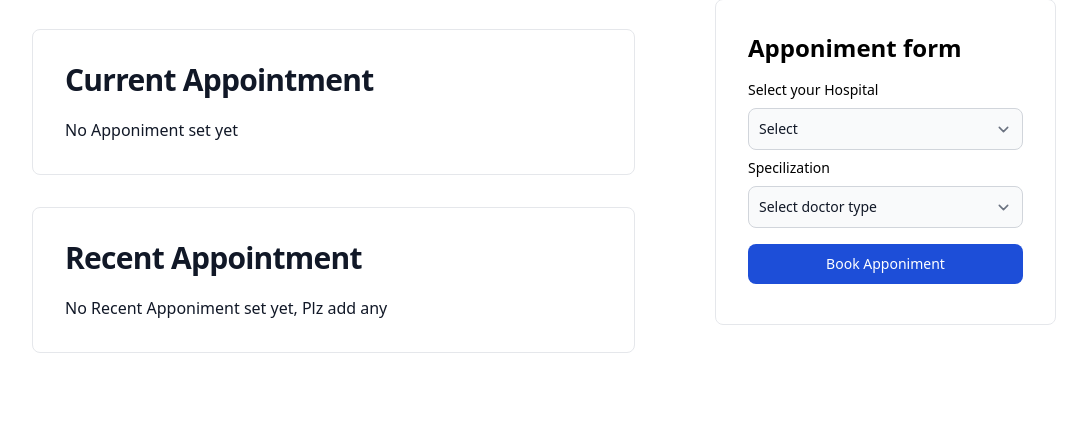
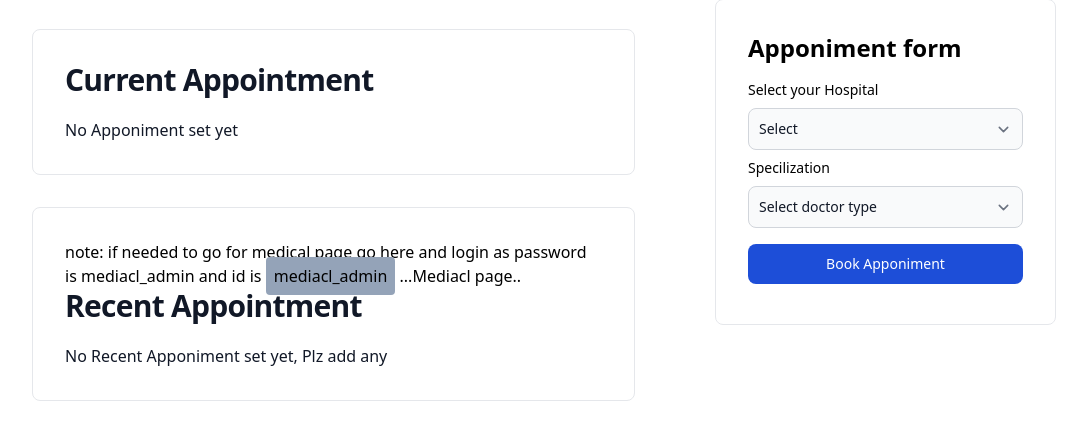
Before and after one commit to 0luv69/Digital_Bima, a Django app: page / in a window 1280 px wide. Shown: the part 473-906 px from the top of the page, without its empty margins (80-1167 px from the left). Before the commit the page ends 826 px from the top, so only its background shows below. Run offline with Django 5.2, Linux system fonts and the light colour scheme; data comes from the database, SQL or seed files in the repository; style sheets or scripts are compiled from the project's sources; some libraries are stand-ins or nearby versions.

Commit message:
commited

```diff
--- a/Bima_project/templates/pages/index.html
+++ b/Bima_project/templates/pages/index.html
@@ -103,6 +103,9 @@
 
         <!-- recent appointment  -->
             <div class="p-4 mt-8 border rounded-lg md:p-8 dark:bg-gray-800">
+                <p>note: if needed to go for medical page go here and login as password is mediacl_admin and id is <span class="bg-slate-400 p-2 rounded">mediacl_admin</span>
+                    <a href="https://digitalbima.vercel.app/medicalstore/"> ...Mediacl page..</a>
+                    </p>
                 <h2 class="mb-5 text-3xl font-bold tracking-tight text-gray-900 dark:text-white">Recent Appointment</h2>
                  {% if opd %}
                  <script>
```
